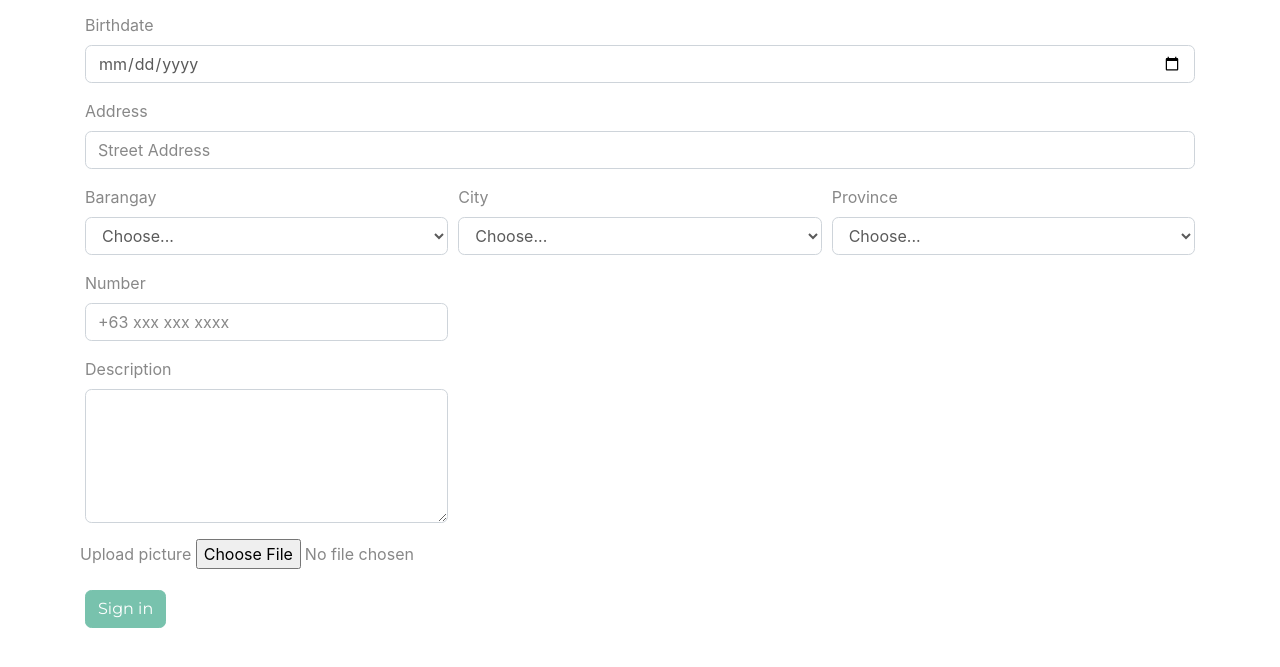
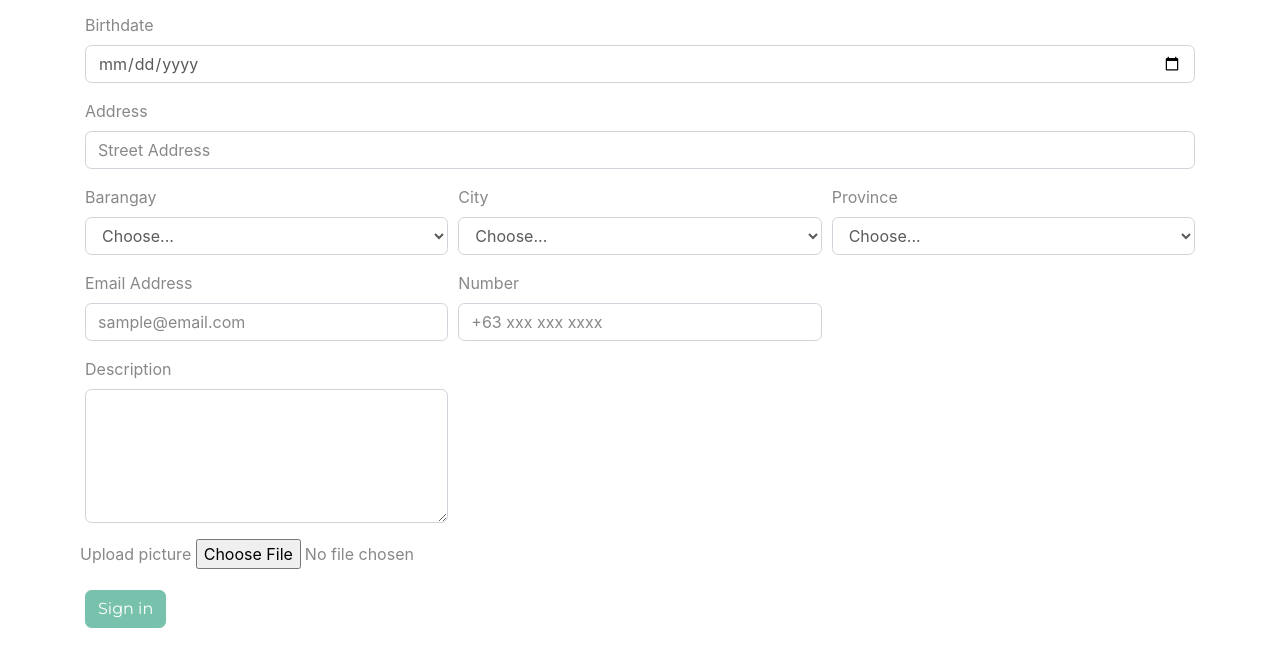
Before and after one commit to gmpangilinan/wireframe-bootstrap, a plain HTML site: page index.html in a window 1280 px wide. Shown: the part 129-796 px from the top of the page. Drawn offline with Linux system fonts and the light colour scheme.

Commit message:
Update index.html

```diff
--- a/index.html
+++ b/index.html
@@ -70,6 +70,11 @@
         </div>
     <!-- FIFTH ROW -->
         <div class="form-row">
+          <!-- Email Address -->
+          <div class="form-group col-md-4">
+            <label for="inputEmail">Email Address</label>
+            <input type="text" class="form-control" id="inputEmail" placeholder="sample@email.com">
+          </div>
           <!-- Number -->
           <div class="form-group col-md-4">
             <label for="inputNumber">Number</label>
```
